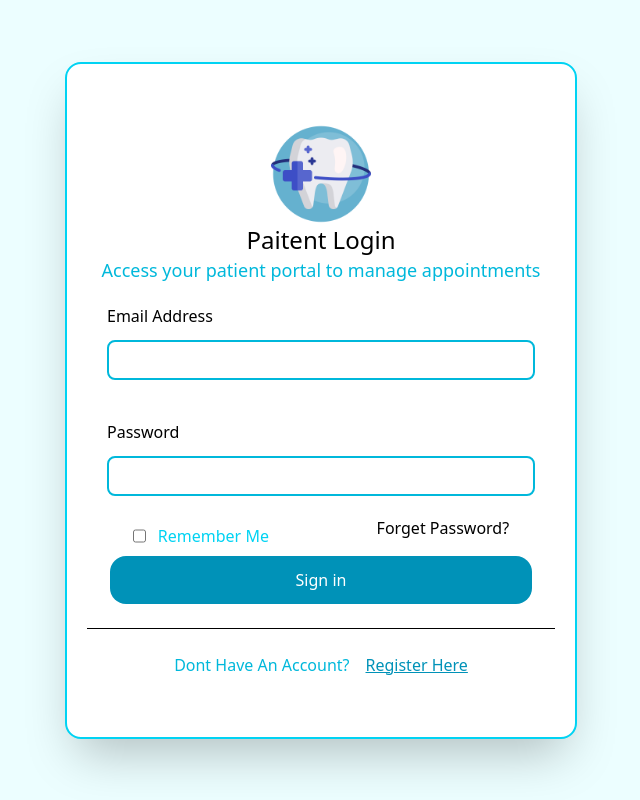
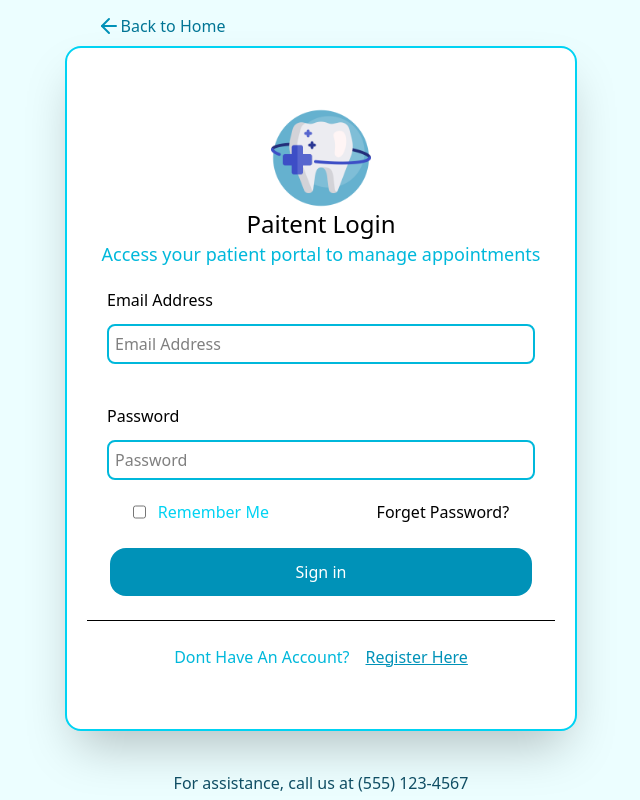
Before and after one commit to HVPasindu/DentPulse, a React app in the folder frontend/: page /login in a window 1280 px wide. Shown: the whole page, without its empty margins (319-959 px from the left). Built offline with nearby package versions, Linux system fonts and the light colour scheme; the HTML template or start-up script is replaced by a standard one.

Commit message:
login page created

```diff
--- a/frontend/src/login_page/MainLogin.jsx
+++ b/frontend/src/login_page/MainLogin.jsx
@@ -1,9 +1,18 @@
 import React from "react";
 import dental_logo from "../assets/headerLogo.png";
+import { ArrowLeft } from "lucide-react";
 
 const MainLogin = () => {
   return (
-    <div className=" bg-cyan-50 flex min-h-screen justify-center items-center ">
+
+      <div className=" bg-cyan-50 flex flex-col min-h-screen justify-center items-center ">
+        <div className="flex flex-row justify-center items-center bg-cyan-50 pr-80 py-2">
+          <ArrowLeft className="text-cyan-600"/>
+          <a href="/" className="text-cyan-700">
+            Back to Home
+          </a>
+        </div>
+
         <div className="border-2 rounded-2xl shadow-2xl border-cyan-400 flex flex-col  p-5 w-[95%] py-15 mx-auto max-w-lg bg-white">
           <div className="flex flex-col justify-center items-center">
             <img
@@ -26,19 +35,21 @@ const MainLogin = () => {
                 <label className="">Email Address</label>
                 <input
                   type="email"
-                className="border-2  border-cyan-500 rounded-lg p-1.5 hover:border-gray-500 hover:border-2"
+                  placeholder="Email Address"
+                  className="border-2  border-cyan-500 rounded-lg p-1.5 hover:border-gray-500 hover:border-2 "
                 />
               </div>
               <div className="p-5 flex gap-3 flex-col">
                 <label className="">Password</label>
                 <input
                   type="password"
+                  placeholder="Password"
                   className="border-2 rounded-lg border-cyan-500  p-1.5 hover:border-gray-500 hover:border-2"
                 />
               </div>
 
               <div className="flex flex-row justify-around ">
-              <div className="flex flex-row gap-x-3 py-2 ">
+                <div className="flex flex-row gap-x-3  ">
                   <input type="checkbox" />
                   <label className="pr-4 text-cyan-400">Remember Me</label>
                 </div>
@@ -49,22 +60,28 @@ const MainLogin = () => {
                   </a>
                 </div>
               </div>
-            <div className="flex justify-around items-center">
-              <button className="bg-cyan-600 rounded-2xl w-[90%] p-3 text-white  mx-auto hover:bg-cyan-800">
+              <div className="flex justify-around items-center pt-6">
+                <button className="bg-cyan-600 rounded-2xl w-[90%] p-3 text-white  mx-auto hover:bg-cyan-800 ">
                   Sign in
                 </button>
               </div>
               <div className="py-6">
-              <hr/>
+                <hr />
               </div>
               <div className="flex flex-row justify-center gap-4">
                 <h1 className="text-cyan-500">Dont Have An Account?</h1>
-             <a href="" className="text-cyan-600 hover:text-cyan-700"><u>Register Here</u></a>
+                <a href="" className="text-cyan-600 hover:text-cyan-700">
+                  <u>Register Here</u>
+                </a>
               </div>
             </form>
           </div>
         </div>
+        <div className="pt-10">
+          <h1 className="text-cyan-900 font-light font-lg">For assistance, call us at (555) 123-4567</h1>
         </div>
+      </div>
+
   );
 };
 export default MainLogin;
```
Lines whose indentation alone changed are shown as unchanged.
